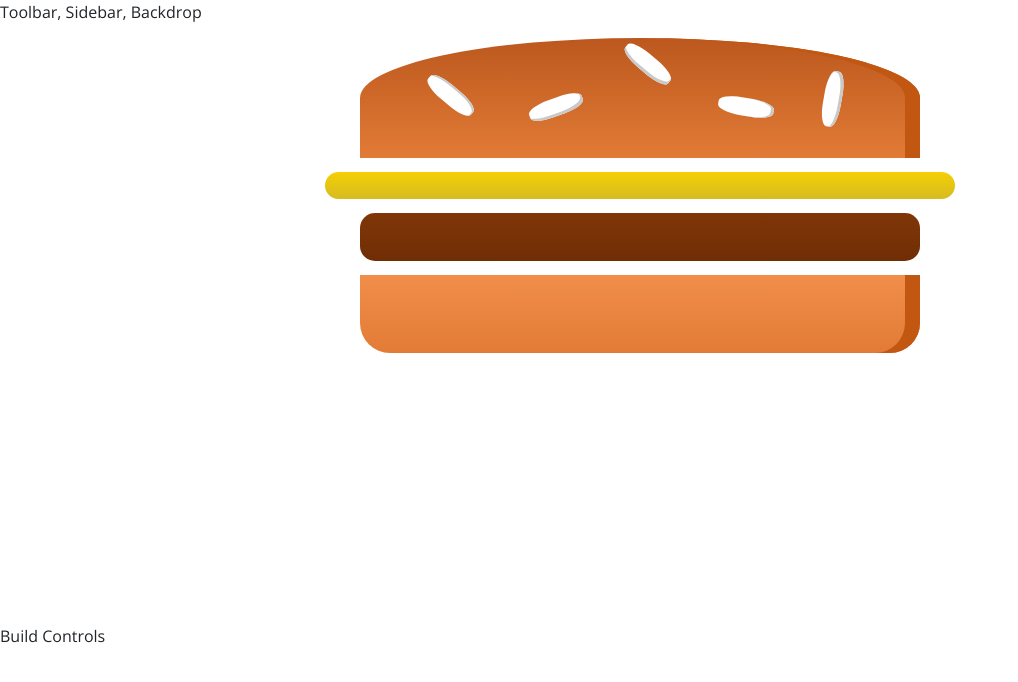
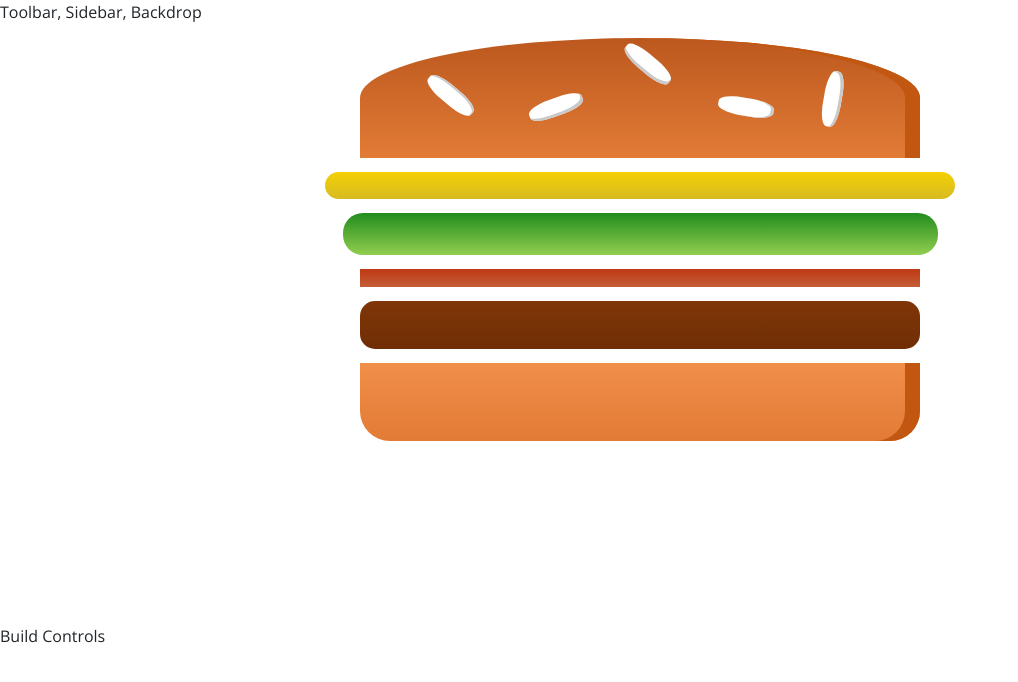
Before and after one commit to dolphinedaisy/react-burger-builder, a React (Create React App) app: page / in a window 1280 px wide. Shown: the top 682 px of the page, without its empty margins (0-1018 px from the left). Built offline with nearby package versions, Linux system fonts and the light colour scheme.

Commit message:
129. Outputting Burger Ingredients Dynamically

```diff
--- a/src/Components/Burger/Burger.js
+++ b/src/Components/Burger/Burger.js
@@ -2,14 +2,19 @@ import React from 'react';
 
 import classes from './Burger.module.css';
 import BurgerIngredient from './BurgerIngredient/BurgerIngredient';
+import { BurgerIngredients } from "../../const";
 
 const burger = (props) => {
+    const transformedIngredient = Object.keys(props.ingredients)
+        .map((ing, index) => {
+            return [...Array(props.ingredients[ing])]
+                .map((_, i) => { return <BurgerIngredient key={ing + i} type={ing} /> });
+        });
     return (
         <div className={classes.Burger}>
-            <BurgerIngredient type="bread-top" />
-            <BurgerIngredient type="cheese" />
-            <BurgerIngredient type="meat" />
-            <BurgerIngredient type="bread-bottom" />
+            <BurgerIngredient type={BurgerIngredients.breadTop} />
+            {transformedIngredient}
+            <BurgerIngredient type={BurgerIngredients.breadBottom} />
         </div>
     );
 };
--- a/src/Components/Burger/BurgerIngredient/BurgerIngredient.js
+++ b/src/Components/Burger/BurgerIngredient/BurgerIngredient.js
@@ -1,16 +1,17 @@
 import React, { Component } from "react";
 import classes from "./BurgerIngredient.module.css";
 import PropTypes from 'prop-types';
+import { BurgerIngredients } from '../../../const';
 
 class BurgerIngredient extends Component {
 
     render() {
         let ingredient = null;
         switch (this.props.type) {
-            case('bread-bottom'):
+            case(BurgerIngredients.breadBottom):
                 ingredient = <div className={classes.BreadBottom}></div>;
                 break;
-            case('bread-top'):
+            case(BurgerIngredients.breadTop):
                 ingredient = (
                     <div className={classes.BreadTop}>
                         <div className={classes.Seeds1}></div>
@@ -18,16 +19,16 @@ class BurgerIngredient extends Component {
                     </div>
                 );
                 break;
-            case('meat'):
+            case(BurgerIngredients.meat):
                 ingredient = <div className={classes.Meat}></div>;
                 break;
-            case('salad'):
+            case(BurgerIngredients.salad):
                 ingredient = <div className={classes.Salad}></div>;
                 break;
-            case('bacon'):
+            case(BurgerIngredients.bacon):
                 ingredient = <div className={classes.Bacon}></div>;
                 break;
-            case('cheese'):
+            case(BurgerIngredients.cheese):
                 ingredient = <div className={classes.Cheese}></div>;
                 break;
             default:
--- a/src/Containers/BurgerBuilder/BurgerBuilder.js
+++ b/src/Containers/BurgerBuilder/BurgerBuilder.js
@@ -4,10 +4,25 @@ import Burger from "../../Components/Burger/Burger";
 
 class BurgerBuilder extends Component {
 
+    // constructor(props) {
+    //     super(props);
+    //     this.state = { }
+    // }
+
+    state = {
+        ingredients: {
+            cheese: 1,
+            salad: 1,
+            bacon: 1,
+            meat: 1
+        }
+    }
+
+
     render() {
         return(
           <ReactAux>
-              <Burger />
+              <Burger ingredients={this.state.ingredients} />
               <div>Build Controls</div>
           </ReactAux>
         );
--- /dev/null
+++ b/src/const.js
@@ -0,0 +1,8 @@
+export const BurgerIngredients = {
+    cheese: 'cheese',
+    salad: 'salad',
+    bacon: 'bacon',
+    meat: 'meat',
+    breadTop: 'breadTop',
+    breadBottom: 'breadBottom'
+}
```
